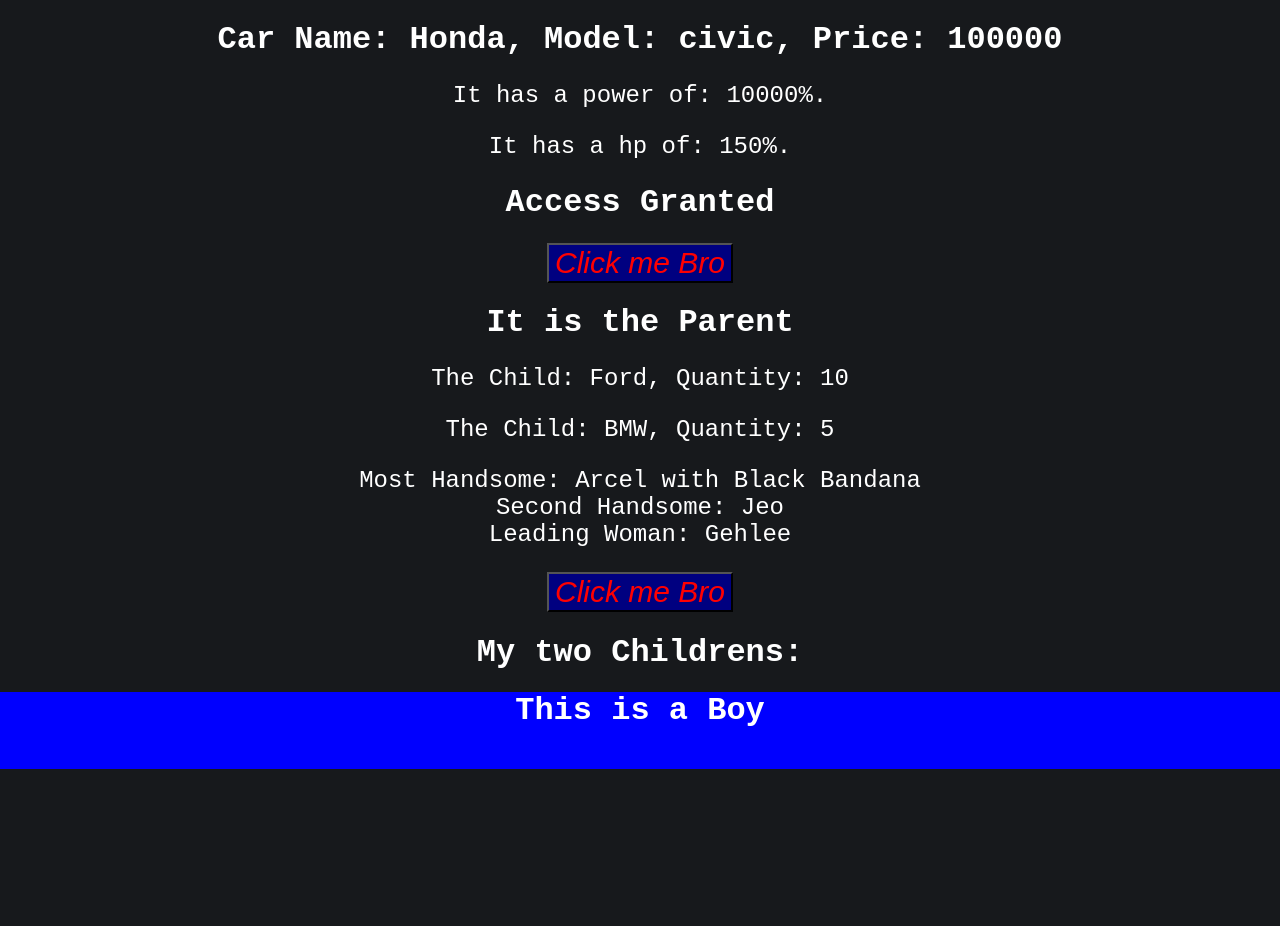
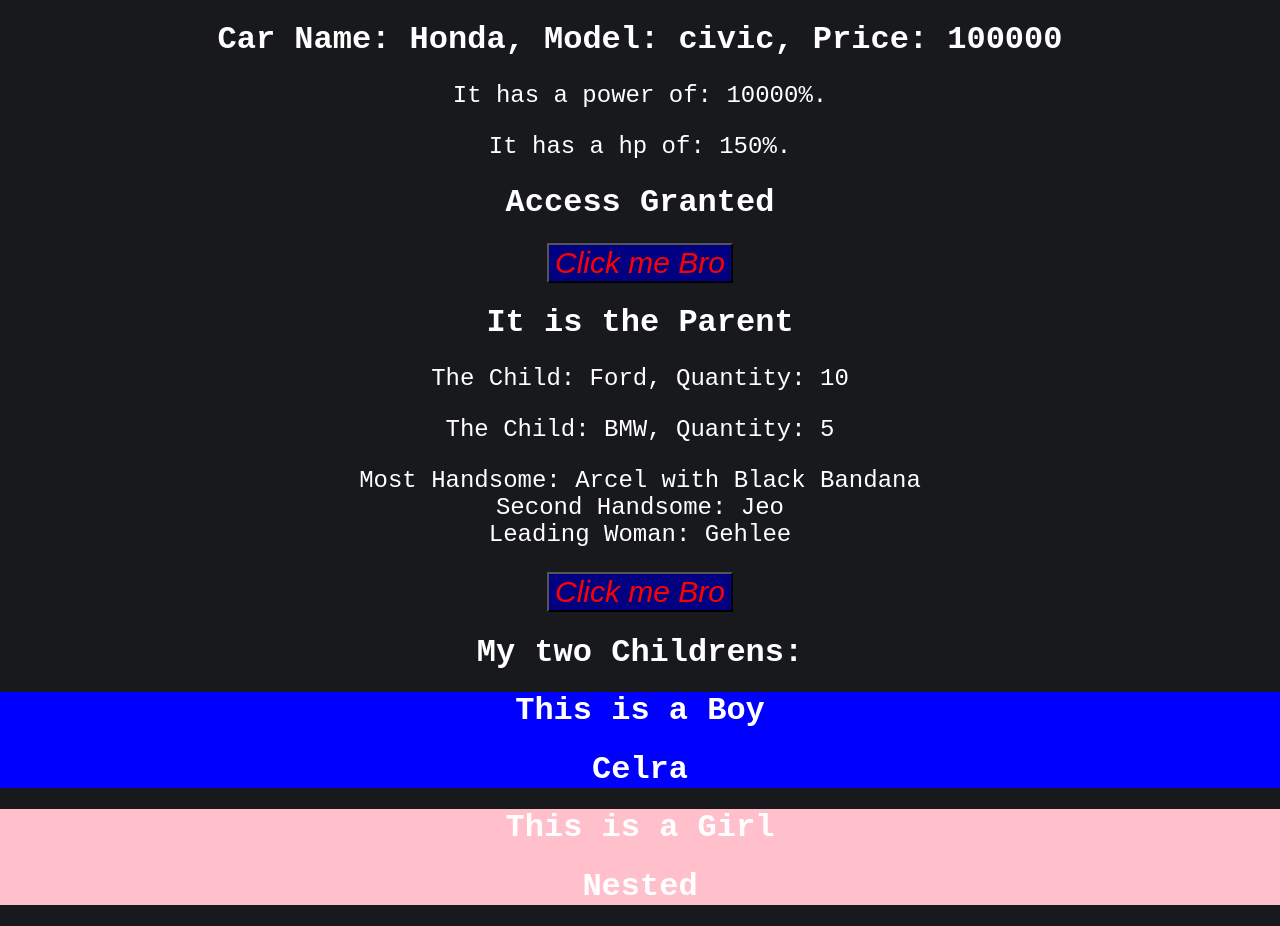
Before and after one commit to celraaaaaqt/JavaScript-React-practice, a React (Vite) app: page / in a window 1280 px wide. Before the commit the page ends 800 px from the top, so only its background shows below. Built offline with nearby package versions, Linux system fonts and the light colour scheme.

Commit message:
learned children as the parameter in the component

```diff
--- a/src/components/PropsChildren.jsx
+++ b/src/components/PropsChildren.jsx
@@ -2,20 +2,30 @@ export function Parent() {
 	return (
 		<div>
 			<h1> My two Childrens: </h1>
-            <Boy />
+			<Boy>
+				<h1> Celra </h1>
+			</Boy>
+			<Girl>
+                <h1> Nested </h1>
+            </Girl>
 		</div>
 	);
 }
 
-function Boy() {
+function Boy({ children }) {
 	return (
 		<div style={{ background: "blue" }}>
-			<h1>This is a Boy</h1> <br />
-
+			<h1>This is a Boy</h1>
+			<div>{children}</div>
 		</div>
 	);
 }
 
-function Girl() {
-	return <div></div>;
+function Girl({children: child}) {
+	return (
+		<div style={{ background: "pink" }}>
+			<h1>This is a Girl</h1>
+             <div>{child}</div>
+		</div>
+	);
 }
```
